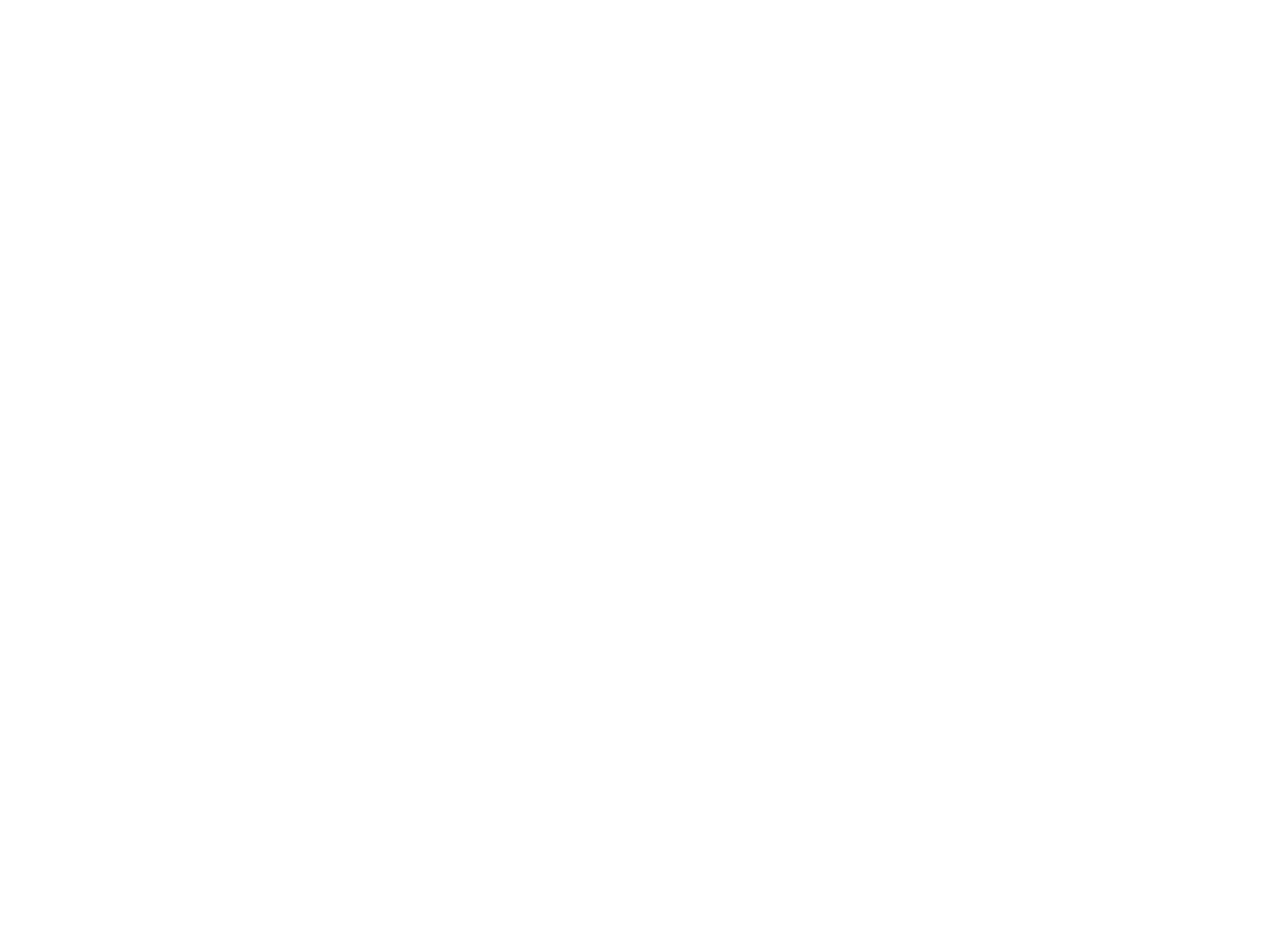
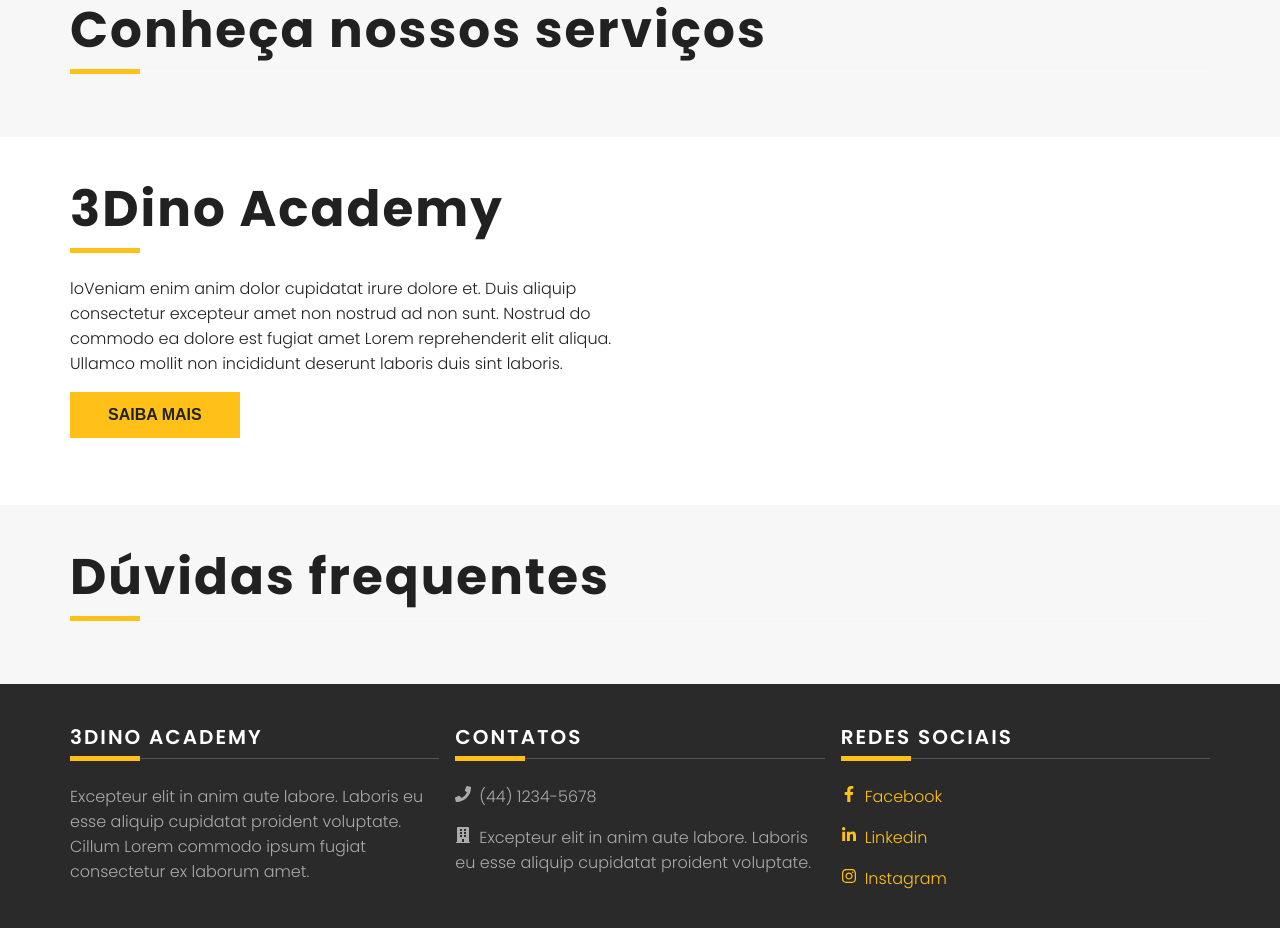
Before and after one commit to arthur-v-kasper/3dino_academy, a React (Create React App) app: page / in a window 1280 px wide. Shown: the part 1060-1988 px from the top of the page. Before the commit the page ends 1018 px from the top, so only its background shows below. Built offline with nearby package versions, Linux system fonts and the light colour scheme.

Commit message:
Add Footer

```diff
--- a/src/components/molecules/Section.js
+++ b/src/components/molecules/Section.js
@@ -1,27 +1,34 @@
 import React from "react";
 import PropTypes from "prop-types";
-import styled from 'styled-components';
+import styled, { css } from 'styled-components';
 
 import Container from "components/atoms/Container";
 
 const Content = styled.div`
-  margin: 40px 0;
+  padding: 40px 0;
+  ${props => props.inverse && css `
+    background-color: #f7f7f7;
+  `}
+
+  h2 {
+    margin-top: 0;
+  }
 `;
 
-const Section = ({children}) => (
-  <Container>
-    <Content>
-      {children}
-    </Content>
-  </Container>
+const Section = ({inverse, children}) => (
+  <Content inverse={inverse}>
+    <Container>{children}</Container>
+  </Content>
 );
 
 Section.defaultProps = {
   children:undefined,
+  inverse: false,
 };
 
 Section.propTypes = {
   children: PropTypes.node,
+  inverse: PropTypes.bool,
 };
 
 export default Section;
--- /dev/null
+++ b/src/components/organisms/Footer.js
@@ -0,0 +1,107 @@
+import React from "react";
+import styled from "styled-components";
+import { FaPhone, FaBuilding, FaFacebookF, FaLinkedinIn, FaInstagram } from "react-icons/fa"
+
+import Container from "components/atoms/Container";
+import Grid from "components/atoms/Grid";
+import Heading from "components/atoms/Heading";
+
+
+const Root = styled.footer`
+  background-color: #2a2a2a;
+  color: #aaa;
+  padding: 40px 0;
+
+  h6 {
+    color: #fff;
+    margin-top: 0;
+    text-transform: uppercase;
+  }
+`;
+
+const IconContainer = styled.span`
+  margin-right: 8px;
+`;
+
+const FooterLink = styled.a`
+ color: ${props => props.theme.colors.primary.main};
+ text-decoration: none;
+
+ &:hover {
+   color: ${props => props.theme.colors.primary.dark};;
+ }
+`;
+
+const Footer = () => (
+   <Root>
+     <Container>
+      <Grid md={3}>
+        <div>
+          <Heading>
+            <h6>3Dino Academy</h6>
+          </Heading>
+          <p>
+            Excepteur elit in anim aute labore. Laboris eu esse aliquip cupidatat proident voluptate. Cillum Lorem commodo ipsum fugiat consectetur ex laborum amet.
+          </p>
+        </div>
+        <div>
+          <Heading>
+            <h6>Contatos</h6>
+          </Heading>
+          <p>
+            <IconContainer>
+              <FaPhone />
+            </IconContainer>
+            (44) 1234-5678
+          </p>
+          <p>
+          <IconContainer>
+            <FaBuilding />
+          </IconContainer>
+            Excepteur elit in anim aute labore. Laboris eu esse aliquip cupidatat proident voluptate.
+          </p>
+        </div>
+        <div>
+          <Heading>
+            <h6>Redes Sociais</h6>
+          </Heading>
+          <p>
+            <FooterLink
+              target="_blank"
+              href="https://www.facebook.com/arthur.kasper/"
+            >
+              <IconContainer>
+                <FaFacebookF />
+              </IconContainer>
+                Facebook
+            </FooterLink>
+          </p>
+          <p>
+            <FooterLink
+              target="_blank"
+              href="https://www.linkedin.com/in/arthur-kasper/"
+            >
+              <IconContainer>
+                <FaLinkedinIn />
+              </IconContainer>
+                Linkedin
+            </FooterLink>
+          </p>
+          <p>
+            <FooterLink
+              target="_blank"
+              href="https://www.instagram.com/arthurkasper/"
+            >
+              <IconContainer>
+                <FaInstagram />
+              </IconContainer>
+                Instagram
+            </FooterLink>
+          </p>
+        </div>
+      </Grid>
+     </Container>
+   </Root>
+);
+
+export default Footer;
--- a/src/components/pages/Home.js
+++ b/src/components/pages/Home.js
@@ -9,35 +9,39 @@
 import Feature from "components/atoms/Feature";
 import Grid from "components/atoms/Grid";
 import Section from "components/molecules/Section";
+import Footer from "components/organisms/Footer";
 
 import HeroImage from "assets/dino-01.jpg";
+import HeroVideo from "assets/dinosaur.mp4";
+
+
 
 const Home = () => (
   <>
     <Hero image={HeroImage}>
       <Heading>
         <h1>
-          Venha conhecer tudo sobre <strong>Dinossauros</strong>
+          Venha conhecer tudo sobre <strong>renderização 3D</strong>
           <br />
-          no nosso Dino-Curso
+          com dinosauros.
         </h1>
       </Heading>
       <ul>
         <li>Lorem ipsum dolor sit amet, consectetur adipiscing elit</li>
         <li>Lorem ipsum dolor sit amet, consectetur adipiscing elit</li>
         <li>Lorem ipsum dolor sit amet, consectetur adipiscing elit</li>
-      </ul>
+      </ul>${props => props.theme.colors.primary.main};
       <Button color="primary" variant="outlined" >Matricule-se Agora</Button>
     </Hero>
     <Section>
       <Grid sm={2} md={4}>
-        <Feature icon={< FaOtter />} title="Conheça todas as eras">
+        <Feature icon={< FaOtter />} title="Conheça todas as tecnologias">
           <p>Non duis officia enim nulla cillum nostrud exercitation mollit</p>
         </Feature>
-        <Feature icon={< FaCheck />} title="Aprenda tudo sobre os tipos">
+        <Feature icon={< FaCheck />} title="Do zero ao avançado">
           <p>Non duis officia enim nulla cillum nostrud exercitation mollit</p>
         </Feature>
-        <Feature icon={< FaStudiovinari />} title="Se torne um paleontólogo">
+        <Feature icon={< FaStudiovinari />} title="Aprenda a melhores técnicas">
           <p>Non duis officia enim nulla cillum nostrud exercitation mollit</p>
         </Feature>
         <Feature icon={< FaCashRegister />} title="Acessível">
@@ -45,6 +49,36 @@
         </Feature>
       </Grid>
     </Section>
+    <Section inverse>
+      <Heading>
+        <h2>Conheça nossos serviços</h2>
+      </Heading>
+    </Section>
+    <Section>
+      <Grid md={2}>
+        <div>
+          <Heading>
+            <h2>3Dino Academy</h2>
+          </Heading>
+          <p>
+            loVeniam enim anim dolor cupidatat irure dolore et.
+            Duis aliquip consectetur excepteur amet non nostrud ad non sunt. Nostrud do commodo ea dolore est fugiat amet Lorem reprehenderit elit aliqua. Ullamco mollit non incididunt deserunt laboris duis sint laboris.
+          </p>
+          <div>
+            <Button color="primary">Saiba mais</Button>
+          </div>
+        </div>
+        <div>
+          <video src={HeroVideo} width="100%" autoPlay loop />
+        </div>
+      </Grid>
+    </Section>
+    <Section inverse>
+      <Heading>
+        <h2>Dúvidas frequentes</h2>
+      </Heading>
+    </Section>
+    <Footer />
   </>
 );
 
```
Also changed, not shown: 2 other files (tests, documents, lock files or other folders).
